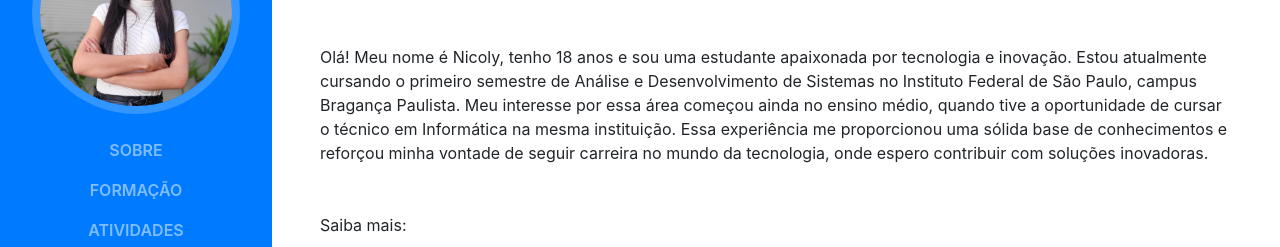
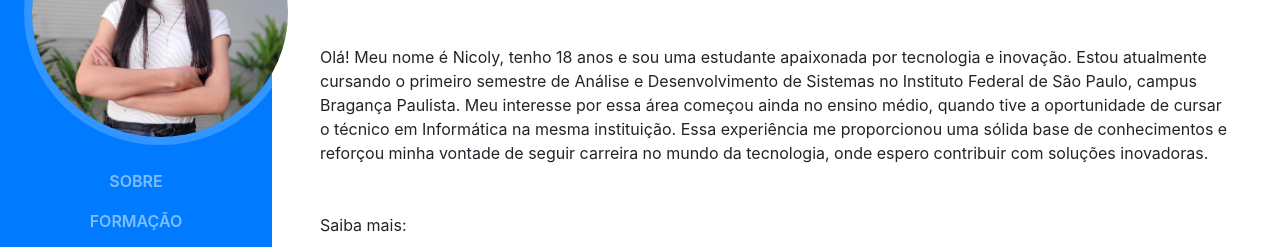
Before and after one commit to nicolysouzas/meu-curriculo, a website with bundled scripts: page index.html in a window 1280 px wide. Shown: the part 303-550 px from the top of the page. Built offline with nearby package versions, Linux system fonts and the light colour scheme; a web font is replaced by a local one.

Commit message:
Update resume.css

```diff
--- a/css/resume.css
+++ b/css/resume.css
@@ -68,8 +68,8 @@ h2 {
       margin: auto auto 0;
       padding: 0.5rem; }
       #sideNav .navbar-brand .img-profile {
-        max-width: 13rem;
-        max-height: 13rem;
+        max-width: 17rem;
+        max-height: 17rem;
         border: 0.5rem solid rgba(255, 255, 255, 0.2); }
     #sideNav .navbar-collapse {
       display: flex;
```
